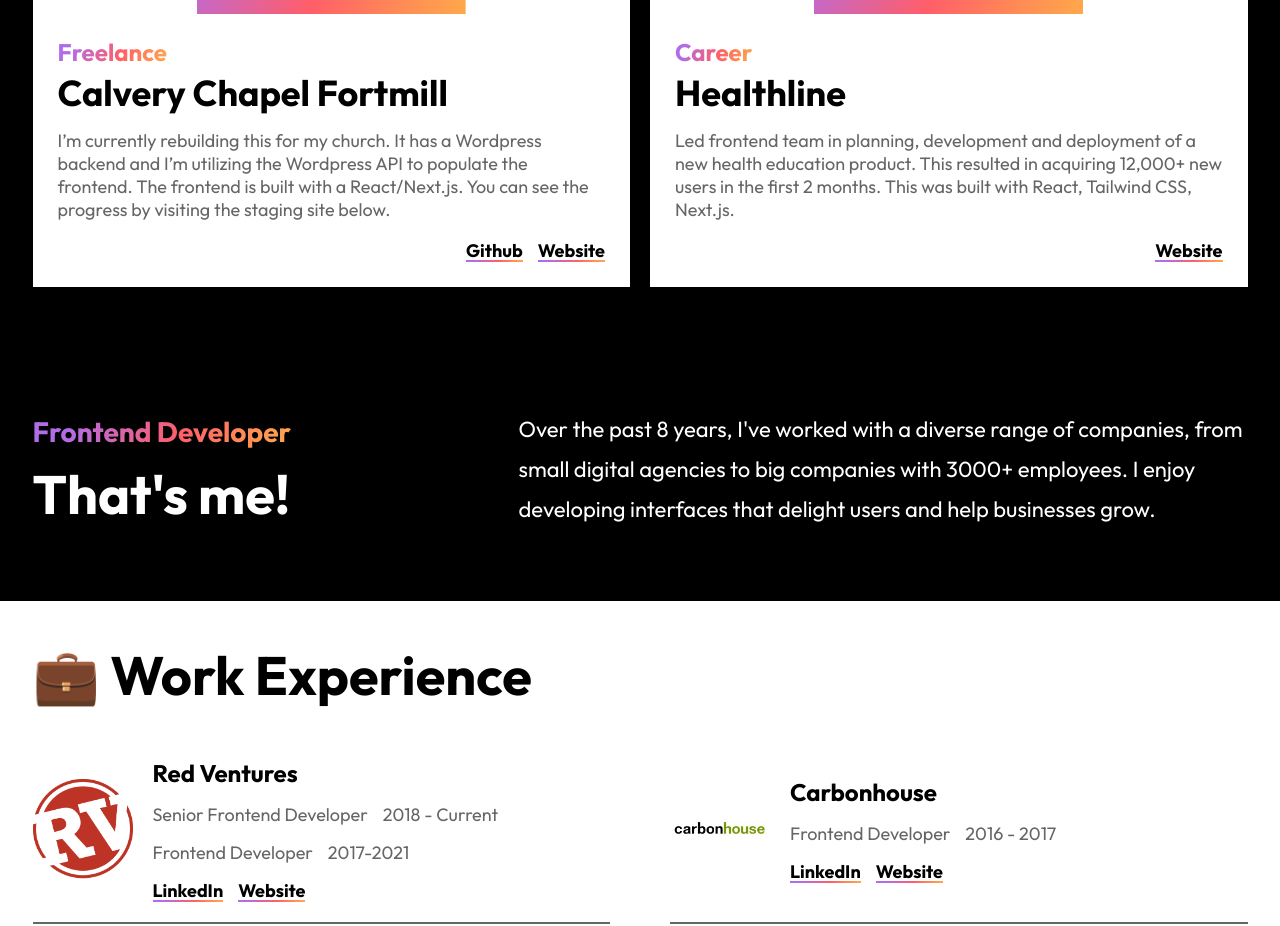
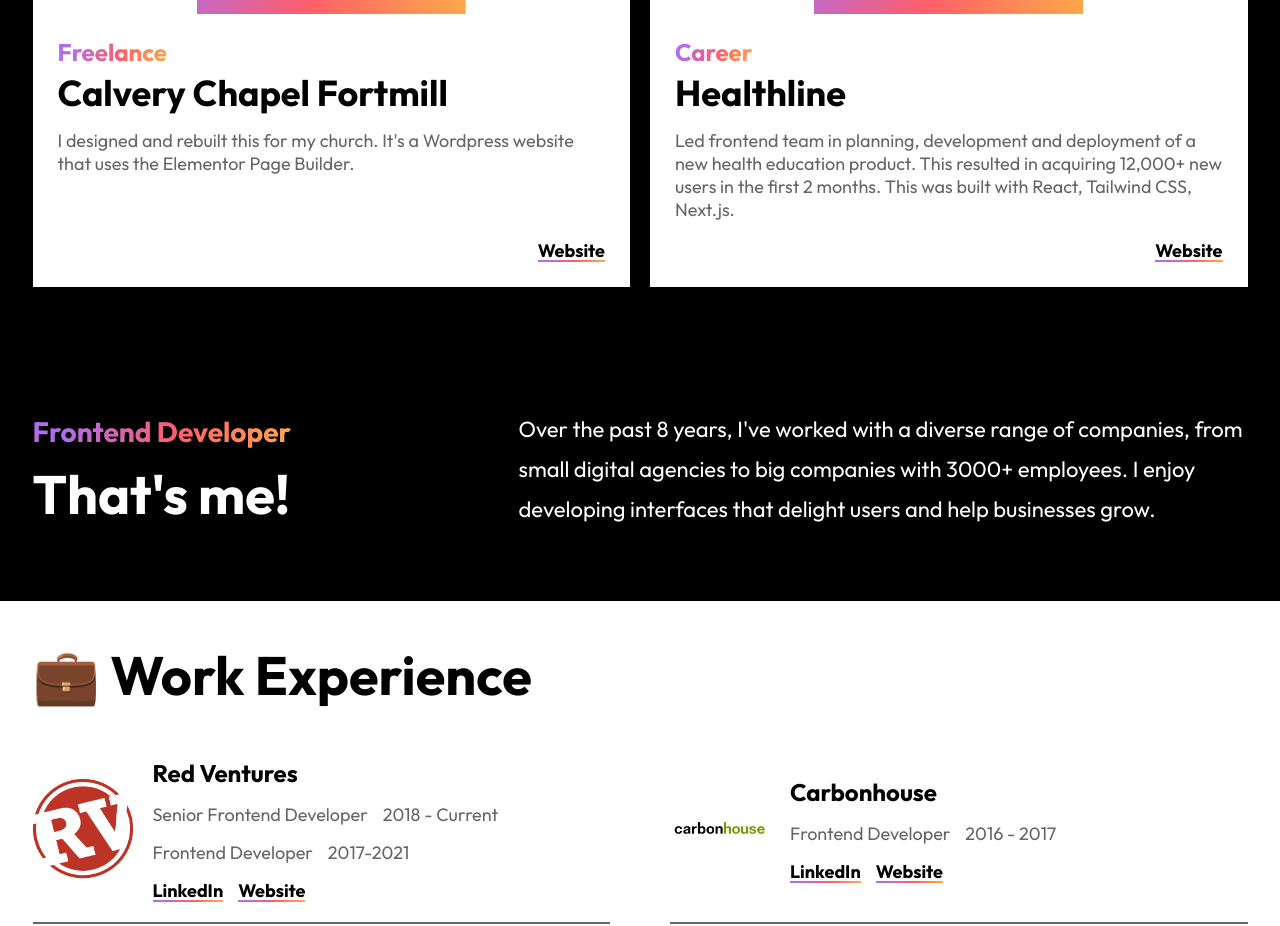
Before and after one commit to corbinmj16/corbin, a Next.js app: page / in a window 1280 px wide. Shown: the part 2520-3446 px from the top of the page. Built offline with nearby package versions, Linux system fonts and the light colour scheme.

Commit message:
Update ProjectSection.js

```diff
--- a/components/ProjectSection.js
+++ b/components/ProjectSection.js
@@ -43,10 +43,9 @@
             <div className="project__content">
               <h5 className="font-gradient project__category">Freelance</h5>
               <h3 className="project__title">Calvery Chapel Fortmill</h3>
-              <p className="project__desc">I’m currently rebuilding this for my church. It has a Wordpress backend and I’m utilizing the Wordpress API to populate the frontend. The frontend is built with a React/Next.js. You can see the progress by visiting the staging site below.</p>
+              <p className="project__desc">I designed and rebuilt this for my church. It's a Wordpress website that uses the Elementor Page Builder.</p>
               <div className="project__buttons">
-                <a className="project__link" href="https://github.com/corbinmj16/ccfortmill" target="_blank">Github</a>
-                <a className="project__link" href="https://ccfortmill.vercel.app/" target="_blank">Website</a>
+                <a className="project__link" href="https://ccfortmill.com" target="_blank">Website</a>
               </div>
             </div>
           </li>
```
